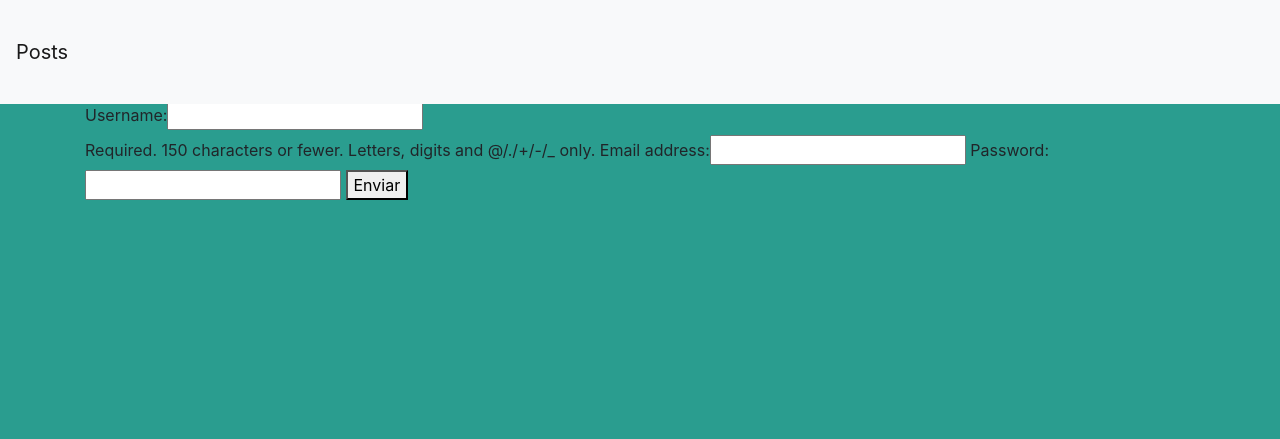
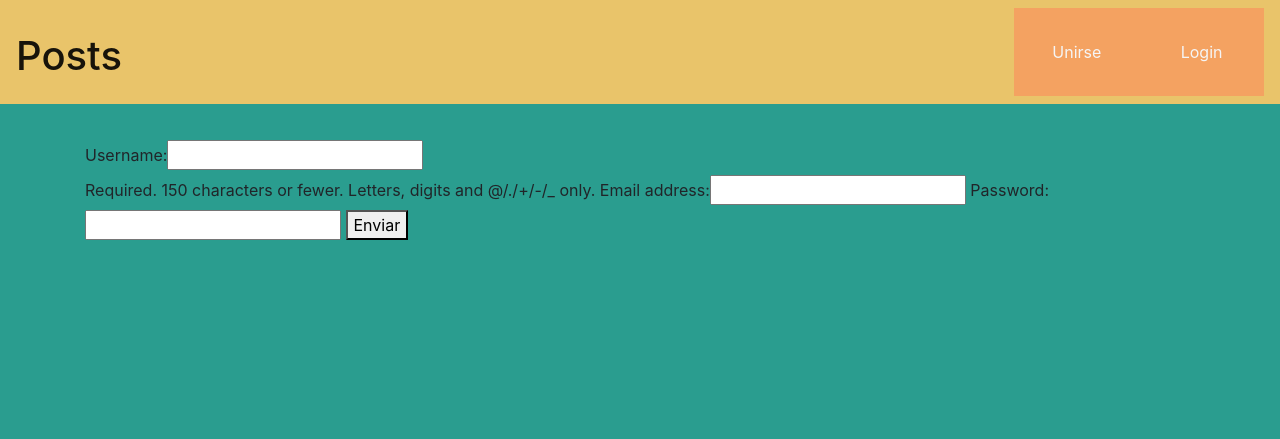
Before and after one commit to AlexDebug/blog, a Django app: page /auth/create_user/ in a window 1280 px wide. Shown: the top 439 px of the page. Before the commit the page ends 200 px from the top, so only its background shows below. Run offline with Django 3.2, Linux system fonts and the light colour scheme; parts of the project's set-up code (start-up, migrations or seed data) failed here and were passed over; some libraries are stand-ins or nearby versions.

Commit message:
Navbar echa

```diff
--- a/static/css/style.css
+++ b/static/css/style.css
@@ -1,3 +1,5 @@
+
+
 body {
     width: 100%;
     height: 1024px;
@@ -6,7 +8,11 @@ body {
 }
 
 #post_list {
-    margin-top: 100px;
+    margin-top: 140px;
+}
+
+#post_list ul {
+    list-style: none;
 }
 
 .my_card {
@@ -44,5 +50,45 @@ a{
     display: flex;
     flex-direction: row;
     justify-content: space-between;
+    align-items: center;
     height: 13%;
+    background: #E9C46A;
+    color: whitesmoke !important ;
 }
+
+.navbar a {
+    color: whitesmoke;
+}
+
+.navbar a:hover {
+    color: whitesmoke !important;
+}
+
+.navbar a:visited {
+    color: whitesmoke;
+}
+
+#login-logout {
+    list-style: none;
+    display: flex;
+    flex-direction: row;
+    justify-content: space-between;
+    align-content: center;
+    width: 20%;
+    height: 100%;
+    background: #F4A261;
+    padding-left: 0px;
+}
+
+#login-logout a{
+    display: flex;
+    flex-direction: column;
+    justify-content: center;
+    align-items: center;
+    background: #F4A261;
+    flex-basis: 100%;
+}
+
+#login-logout a:hover {
+    background: rgb(240, 187, 144);
+}
--- a/templates/base.html
+++ b/templates/base.html
@@ -18,18 +18,36 @@
 
 <body>
     <div class="container">
-        <nav class="navbar fixed-top navbar-light bg-light">
-            <a class="navbar-brand" href="{% url "posts:post" %}">Posts</a>
+        <nav class="navbar fixed-top navbar-light">
+            <a class="navbar-brand" href="{% url "posts:post" %}"><h1>Posts</h1></a>
             {% if user.is_authenticated %}
             <ul id="login-logout">
+             <a href="">
                 <li>
-                    <a href="..">AA</a>
+                   Perfil
                 </li>
+            </a>
+            <a href="{% url "auth:logout" %}">
                 <li>
-                    <a href="{% url "auth:logout" %}">Logout</a>
+                    Logout
                 </li>
+            </a>
+            </ul>
+            {% else %}
+            <ul id="login-logout">
+                <a href="{% url "auth:create_user" %}">
+                    <li>
+                        Unirse
+                    </li>
+                </a>
+                <a href="{% url "auth:login" %}">
+                    <li>
+                        Login
+                    </li>
+                </a>
             </ul>
             {% endif %}
+
         </nav>
     </div>
     <div class="container" id="post_list">
--- a/templates/posts/blog_list.html
+++ b/templates/posts/blog_list.html
@@ -9,7 +9,7 @@
     <div class="card mb-3 my_card" style="max-width: 80%;">
         <div class="card-header bg-transparent "><h2>{{ post.title }}</h2>
             <div class="media">
-                <img src="..." class="align-self-start mr-3" alt="...">
+
                 <div class="media-body">
                   <h7 class="mt-0">{{ post.user}}</h7>
                 </div>
```
Also changed, not shown: static/IndieFlower-Regular.ttf (added).
